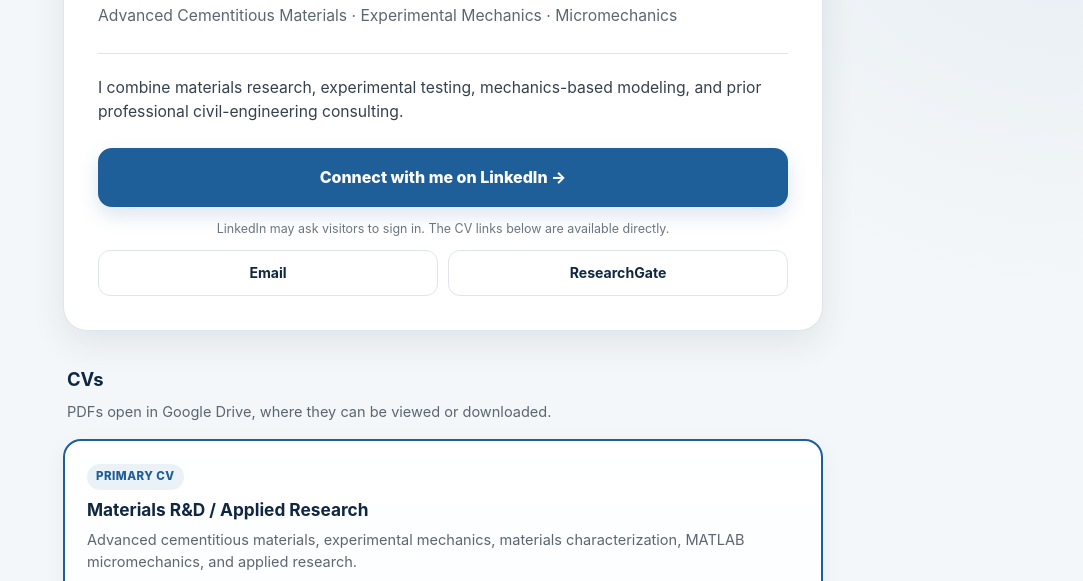
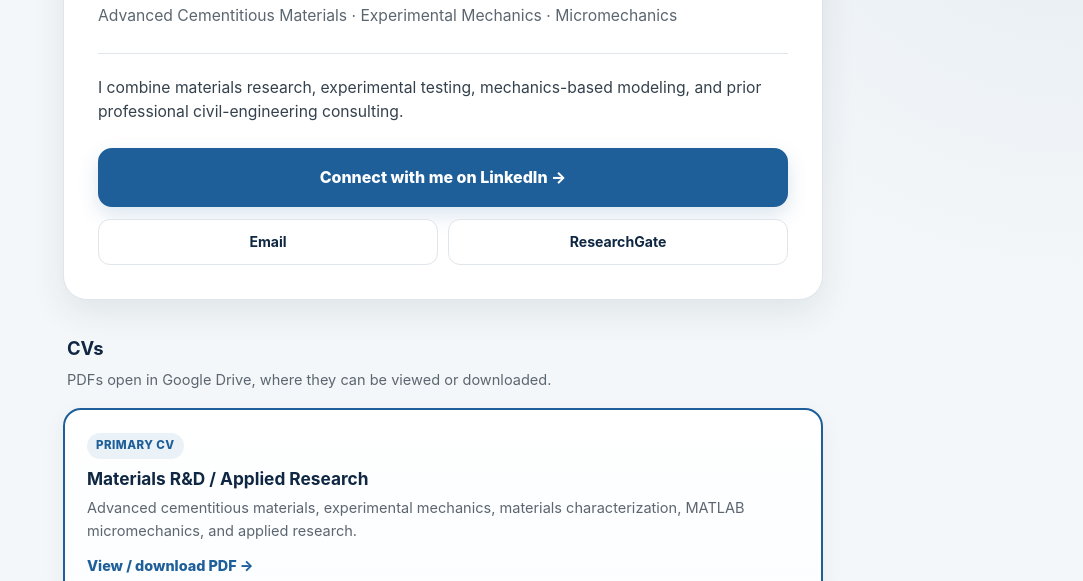
Before and after one commit to rnrdaguio/cv, a plain HTML site: page index.html in a window 1280 px wide. Shown: the part 217-798 px from the top of the page, without its empty margins (197-1280 px from the left). Drawn offline with Linux system fonts and the light colour scheme.

Commit message:
Update index.html

```diff
--- a/index.html
+++ b/index.html
@@ -91,9 +91,6 @@
         <a class="linkedin-cta"
            href="https://www.linkedin.com/in/reinadaguio"
            target="_blank" rel="noopener noreferrer">Connect with me on LinkedIn →</a>
-        <p style="margin:0;text-align:center;color:#6b7680;font-size:.78rem;">
-          LinkedIn may ask visitors to sign in. The CV links below are available directly.
-        </p>
         <div class="secondary-actions">
           <a class="secondary-action" href="mailto:reinadaguio@gmail.com">Email</a>
           <a class="secondary-action"
```
